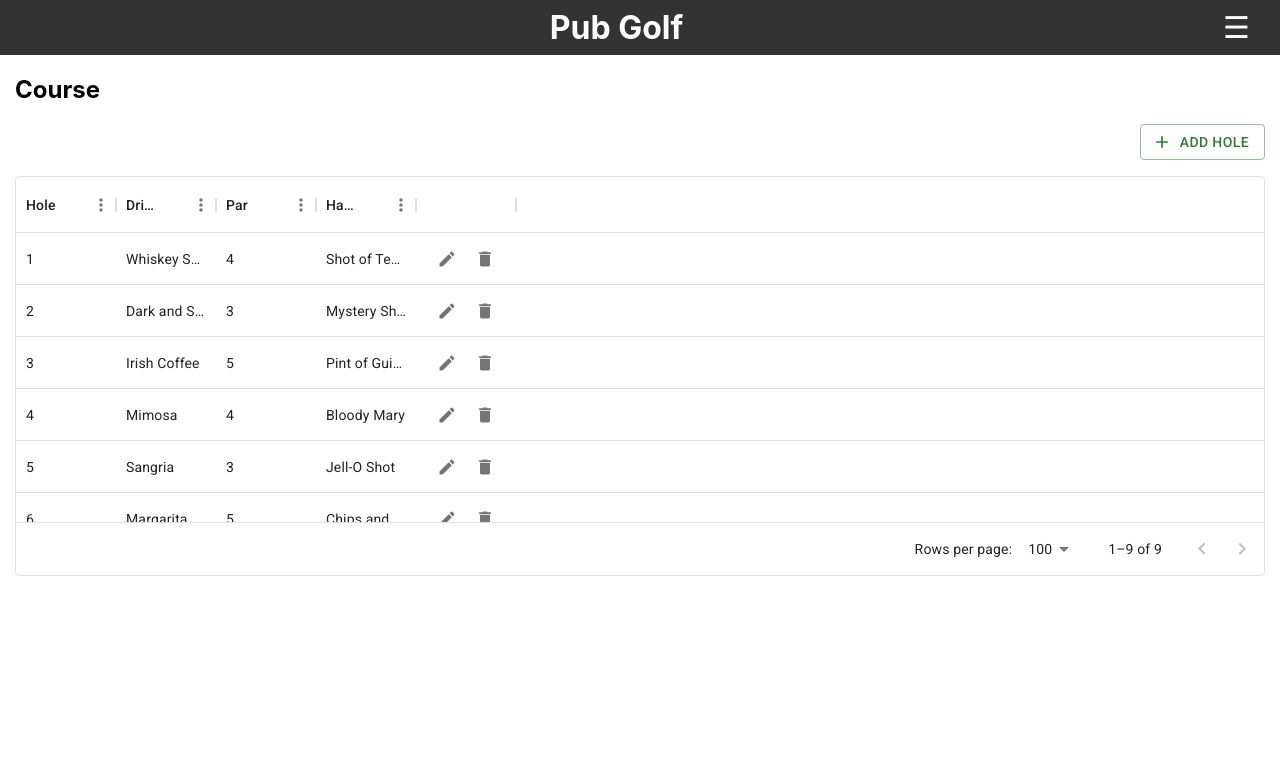
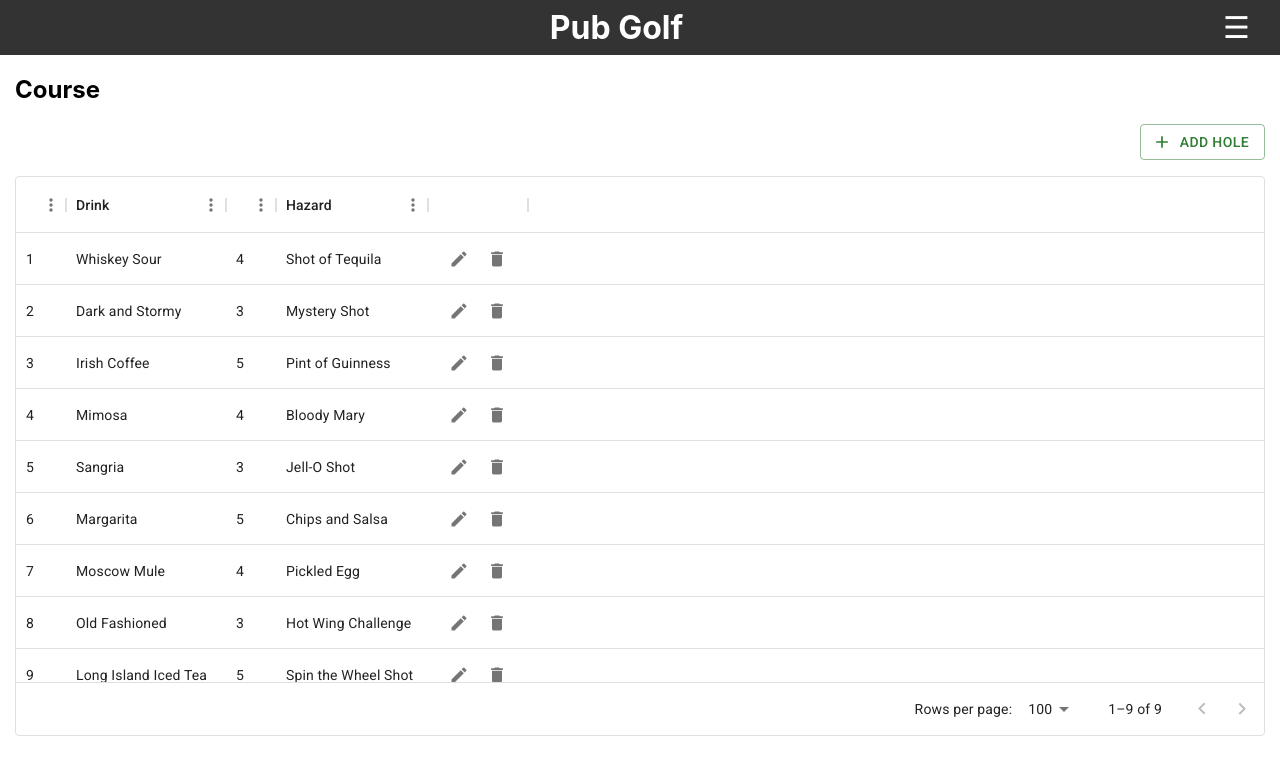
Before and after one commit to Andrew-Barker/pgolf, a React (Create React App) app: page /course in a window 1280 px wide. Shown: the top 774 px of the page. Built offline with nearby package versions, Linux system fonts and the light colour scheme; data requests are answered from the project's data file.

Commit message:
dynamic col widths in table and working modal

```diff
--- a/src/components/BasicTable.js
+++ b/src/components/BasicTable.js
@@ -1,12 +1,11 @@
 import * as React from 'react';
 import PropTypes from 'prop-types';
 import Table from '@mui/material/Table';
-import TableBody from '@mui/material/TableBody';
-import TableCell from '@mui/material/TableCell';
-import TableContainer from '@mui/material/TableContainer';
-import TableHead from '@mui/material/TableHead';
-import TableRow from '@mui/material/TableRow';
-import Paper from '@mui/material/Paper';
+import Dialog from '@mui/material/Dialog';
+import DialogActions from '@mui/material/DialogActions';
+import DialogContent from '@mui/material/DialogContent';
+import DialogContentText from '@mui/material/DialogContentText';
+import DialogTitle from '@mui/material/DialogTitle';
 import { styled } from '@mui/material/styles';
 import DeleteIcon from '@mui/icons-material/Delete';
 import EditIcon from '@mui/icons-material/Edit'
@@ -14,6 +13,8 @@ import { IconButton } from '@mui/material';
 import { amber } from '@mui/material/colors';
 import { DataGrid, GridActionsCellItem } from '@mui/x-data-grid';
 import Box from '@mui/material/Box';
+import Button from '@mui/material/Button';
+import TextField from '@mui/material/TextField';
 
 const StyledTable = styled(Table)({
   minWidth: 650,
@@ -32,22 +33,38 @@ const titleCase = (str) => {
   };
 
 
-
 function BasicTable(props) {
   const { data, columns, onDelete, onEdit } = props;
+
+  const getColumnWidth = (columnName) => {
+    if(data && data.length > 0 ) {
+      const columnData = data.map((row) => row[columnName]);
+
+    const longest = columnData.reduce((a, b) => {
+      return a.toString().length > b.toString().length ? a.toString() : b.toString();
+    });
+
+    const width = longest.length * 8; // assuming 8 pixels per character
+
+    return width.toString();
+    } else {
+      return '75'
+    }
+  }
 
   const createColumnObjs = (columns) => {
     let cols = columns.map((column) => {
       return {
         field: column.toLowerCase(),
         headerName: titleCase(column),
+        width: getColumnWidth(column.toLowerCase())
       };
     });
     cols.push({field: 'actions', type: 'actions', 'getActions': (params) => [
       <GridActionsCellItem
         icon={<EditIcon />}
         label="Edit"
-        onClick={() => onEdit(params.id)}
+        onClick={() => handleClickOpen(params.id)}
       />,
       <GridActionsCellItem
         icon={<DeleteIcon />}
@@ -59,15 +76,53 @@ function BasicTable(props) {
   }
 
 
+  const [open, setOpen] = React.useState(false);
+  const [editingRow, setEditingRow] = React.useState({});
+
+  const handleClickOpen = (rowId) => {
+    setEditingRow(data.find(obj => obj.id === Number(rowId)))
+    setOpen(true);
+  };
+
+  const handleClose = () => {
+    setOpen(false);
+    setEditingRow({})
+  };
+
 
   return (
-    <Box sx={{ height: 400, width: '100%' }}>
+    <><Box sx={{ height: '70vh', width: '100%' }}>
       <DataGrid
-      rows={data}
-      columns={createColumnObjs(columns)}
-      getRowId={row => `${row.id}`}
-      />
-    </Box>
+        rows={data}
+        columns={createColumnObjs(columns)}
+        getRowId={row => `${row.id}`} />
+    </Box><Dialog open={open} onClose={handleClose}>
+        <DialogTitle>{editingRow?.bar}</DialogTitle>
+        <DialogContent>
+  {Object.entries(editingRow).map(([key]) => {
+    if (key !== 'id') {
+      return (
+        <TextField
+          key={key}
+          margin="dense"
+          id={key}
+          label={titleCase(key)}
+          type="text"
+          fullWidth
+          variant="standard"
+          value={editingRow[key]}
+        />
+      )
+    } else {
+      return null;
+    }
+  })}
+</DialogContent>
+        <DialogActions>
+          <Button onClick={handleClose}>Cancel</Button>
+          <Button onClick={() => onEdit(editingRow.id)}>Save</Button>
+        </DialogActions>
+      </Dialog></>
   );
 }
 
```
